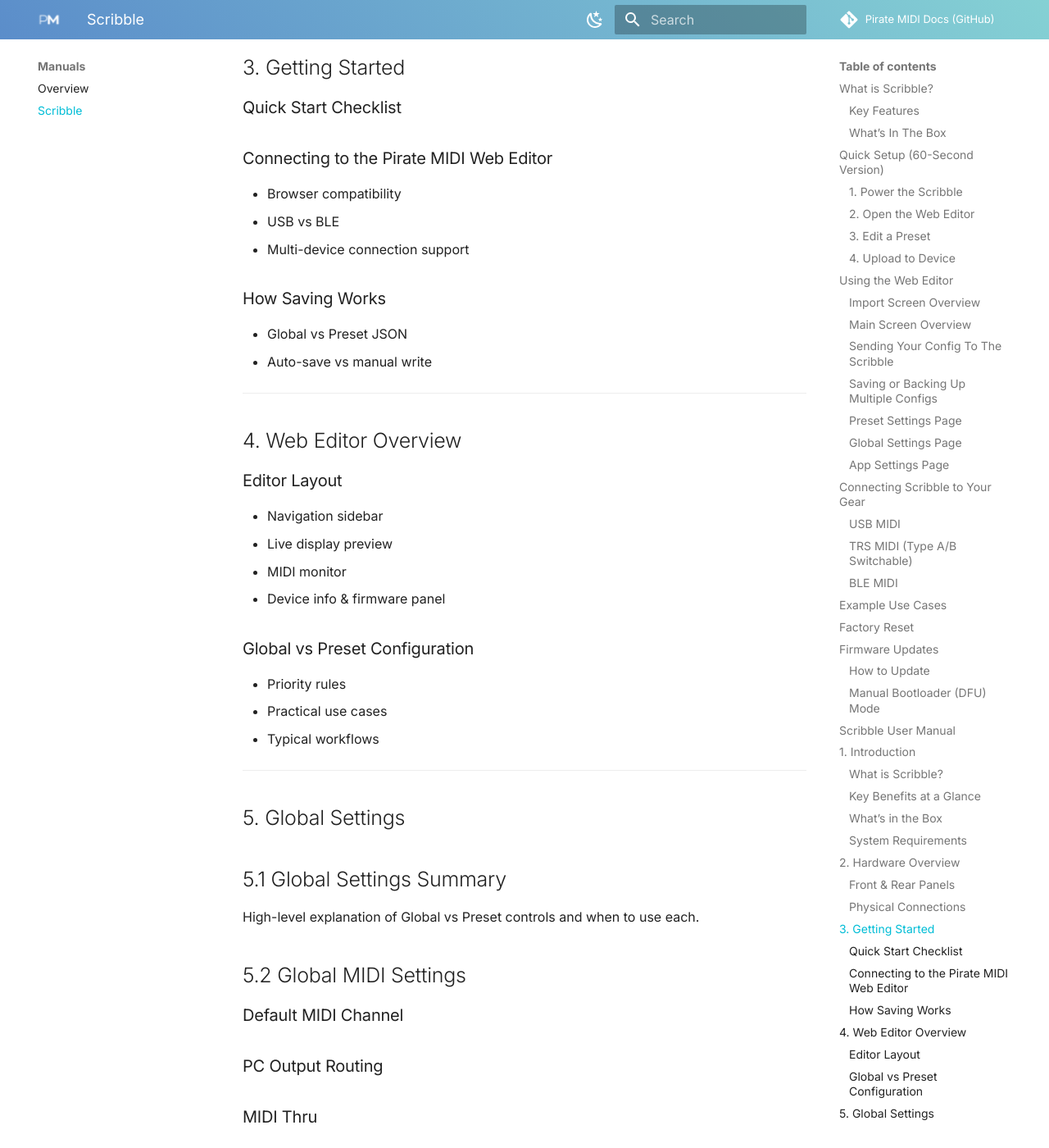
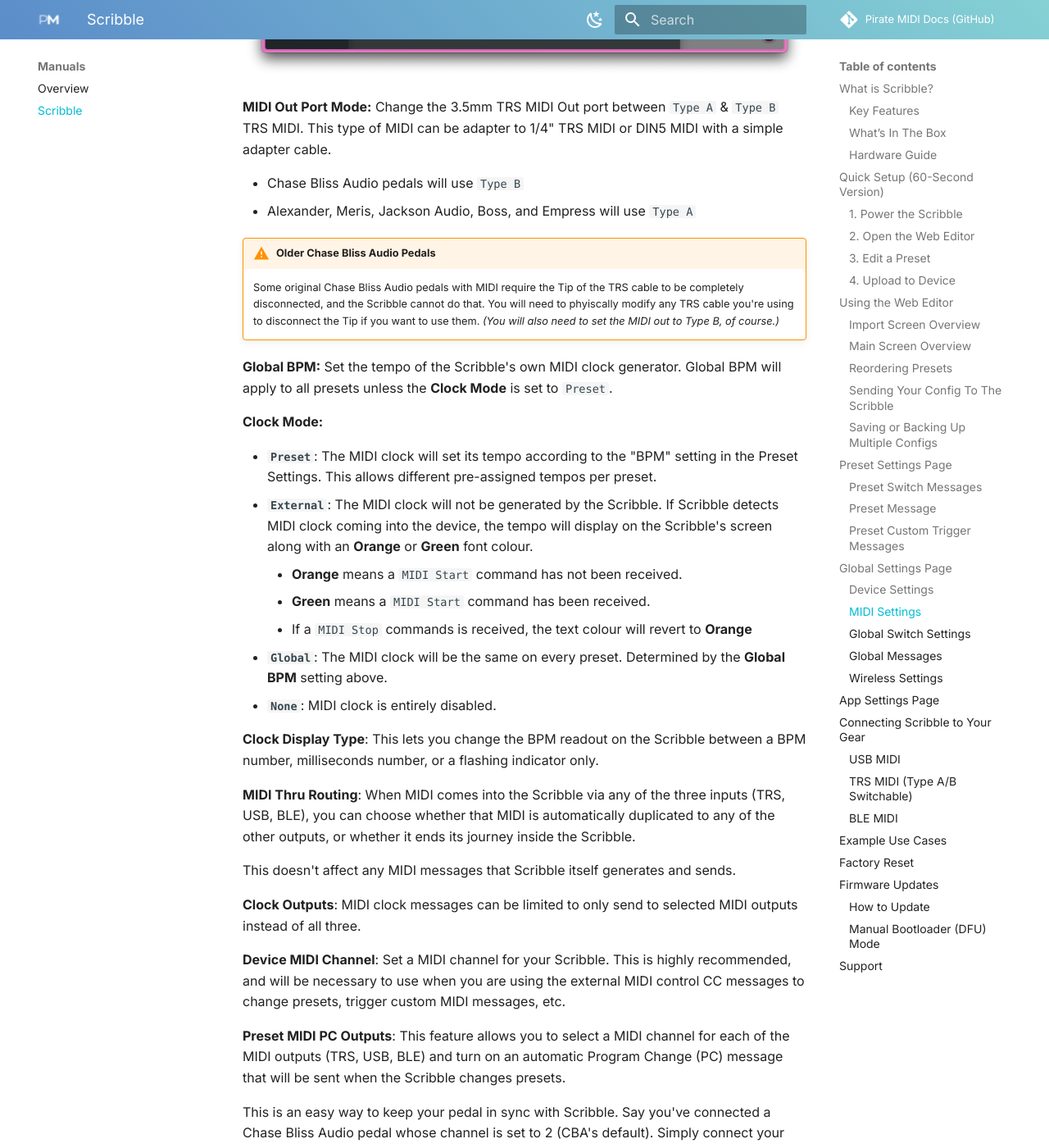
Before and after one commit to Pirate-MIDI/pirate-midi-docs, an MkDocs documentation site: the page built from docs/manuals/scribble/index.md, in a window 1280 px wide and 1400 px high, scrolled down 12049 px. Shown: the whole window at 82% size. Built offline with MkDocs 1.6.1 and Material for MkDocs 9.7.7, drawn with Linux system fonts in a browser that asks for light colours; some web fonts are replaced; comment, search, counter and statistics services are not loaded; some of the changed text lies outside the part shown.

Commit message:
Scribble Manual Release

```diff
--- a/docs/manuals/scribble/index.md
+++ b/docs/manuals/scribble/index.md
@@ -1,8 +1,6 @@
 # Scribble Quickstart Guide
 _A compact, configurable LCD display for showing custom preset names and other text, sending custom MIDI messages, and scrolling presets in your MIDI rig._
 
-!!! info
-    This quickstart is for early reviewers and sample units. A full, detailed documentation site will launch soon.
 
 ![Scribble on a Chase Bliss Audio Lossy](../../assets/ScribbleImages/scribble-header-image.jpg){.imageheight-300}
 
@@ -11,16 +9,28 @@
 ## What is Scribble?
 **Scribble** is a standalone, USB-powered display module which can send and be controlled by MIDI messages.
 
+<div style="position: relative; width: 100%; padding-bottom: 56.25%; height: 0; margin: 2rem 0;">
+  <iframe
+    src="https://www.youtube.com/embed/XvlBdcOCHBI?si=MGOOK0JFtBc-qJ75"
+    title="YouTube video player"
+    frameborder="0"
+    allow="accelerometer; autoplay; clipboard-write; encrypted-media; gyroscope; picture-in-picture; web-share"
+    referrerpolicy="strict-origin-when-cross-origin"
+    allowfullscreen
+    style="position: absolute; top:0; left:0; width:100%; height:100%;"
+  ></iframe>
+</div>
+
 It shows **text labels**, **preset numbers**, **MIDI clock data**, and **connection status** received over MIDI or inherent in the device itself.
 
 - Onboard buttons can be used to send preset change commands, or any other set of custom MIDI messages you wish to send.
 
 - MIDI clock can be received and passed on thru the Scribble, or Scribble can generate its own MIDI clock to send to your MIDI devices.
 
+- Stacks of custom MIDI messages (up to 8 messages per stack) can be triggered by sending default or user-assigned MIDI CC's to the Scribble from an external MIDI device or app.
+
 - All configuration happens in the [**Pirate MIDI Web Editor**](https://edit.piratemidi.com) — nothing is configured directly on the hardware.
 
-!!! example "PRE-LAUNCH USERS"
-    During beta testing, please use the [**development web editor**](https://pm-edit-dev.web.app).
 
 ### Key Features
 - USB MIDI + 3.5mm TRS MIDI Type A/B *(Switchable in editor)*
@@ -37,7 +47,18 @@
 ### What’s In The Box
 - Scribble unit
 - Protective screen overlay
-- 3.5x1.1mm to 5.5x2.1mm DC centre negative right angle adapter cable
+- Adhesive strip
+- 3.5 x 1.1mm to 5.5 x 2.1mm DC centre negative right angle adapter cable
+
+### Hardware Guide
+
+![Scribble Ports 1](../../assets/ScribbleImages/scribble-ports1.jpg)
+
+![Scribble Ports 2](../../assets/ScribbleImages/scribble-ports2.jpg)
+
+![Scribble Switches](../../assets/ScribbleImages/scribble-switches.jpg)
+
+
 
 ---
 
@@ -51,17 +72,17 @@
 Go to:
 [**https://edit.piratemidi.com**](https://edit.piratemidi.com)
 
-!!! warning "Browser Support"
+!!! info "Browser Support"
     Use Chrome or another Chromium browser. Non-Chromium browsers do not support webMIDI or webSerial and will not recognise your device.
 
 Select **Import from Device**, then choose the device with
-`SCRIBBLE` in the name, and click **connect**
+`Scribble` in the name, and click **connect**
 
 ![Scribble Web Editor Import Page](../../assets/ScribbleImages/editor-import-page.png)
 
 ### 3. Edit a Preset
 On the main screen, you can start editing your presets by clicking on the text entries and simply replacing it with your own.
-To change what function the buttons perform, click on one of the buttons' representations on the screen.
+To change what messages the buttons send, click on one of the buttons' representations on the screen. To change the function of the buttons, go to **Global Settings**.
 
 On the main screen you can:
 
@@ -98,7 +119,7 @@
 | **Secondary Text Label** | 16-Character Text Field |
 | **Preset Number** | Shows Scribble's Current Preset |
 | **MIDI Clock** | Shows Incoming or Generated MIDI Clock in BPM, ms, or with Flasher |
-| **Status Indicators** | Shows Incoming MIDI and BLE Status |
+| **Status Indicators** | Shows Incoming MIDI and BLE Status (static in web editor) |
 | **Background Colour** | Configured Globally or Per Preset |
 | **Text Colour** | Configured Globally or Per Preset |
 | **Status Bar Colour** | Light or Dark Mode Selected Globally |
@@ -111,6 +132,13 @@
 
 Below the main visualisation of the Scribble, you'll also see a number of buttons near the bottom of the screen. These buttons are for navigating, copying, and pasting full presets.
 
+### Reordering Presets
+Sometimes presets need to be swapped around. To access the drag-and-drop preset reordering menu, just click on the presets list icon on the far right hand side of the editor's main screen. Image shown below.
+
+![Scribble Editor Preset Reordering](../../assets/ScribbleImages/scribble-editor-preset-order.png)
+
+![Scribble Editor Preset Reordering](../../assets/ScribbleImages/scribble-editor-preset-reorder.png)
+
 ### Sending Your Config To The Scribble
 **Send to Device** is the button to send the modified config to the Scribble. No changes are synced until you press this button and transfer the settings - even if you first imported from the device and left the device connected with USB.
 
@@ -119,8 +147,11 @@
 
 A `.JSON` file will be saved to your computer. These files can be edited without the web editor as well (if you have the inclination!).
 
-### Preset Settings Page
-Here you will find a set of submenus which let you set colours, modes, and MIDI messages that will apply **only to the current preset**
+## Preset Settings Page
+Here you will find a set of submenus which let you set colours, modes, and MIDI messages that will apply **only to the current preset**. To apply the changes to a specific preset, select that preset from the main screen before entering the **Preset Settings** page.
+
+!!! tip
+    The Preset Settings page contains copy and paste buttons in the left side menu. These will copy the settings of the entire preset and you can paste them to other presets.
 
 | Submenu | What's Inside |
 |--------|---------|
@@ -130,7 +161,18 @@
 
 ![Scribble Preset Settings Page](../../assets/ScribbleImages/scribble-editor-preset-settings.png)
 
-### Global Settings Page
+#### Preset Switch Messages
+Each Switch (Left and Right) has two possible actions: `Press` and `Hold`. So with just two buttons you can send 4 different sets of MIDI messages from your Scribble.
+
+These messages are customised per preset. If you want a switch to send the same message regardless of the current preset, use **Global Switch Messages**
+
+#### Preset Message
+Preset Messages are sent when you enter the selected preset on the Scribble. For example, if CC 8, value 12 is in this messages stack on Preset 12, then every time the Scribble is changed from a different preset to Preset 12 (whether internall or externally), CC 8, value 12 will be sent automatically.
+
+#### Preset Custom Trigger Messages
+Preset Custom Trigger Messages are only activated when the default or user-assigned MIDI CC message is received by the Scribble. The default CC for Preset Custom Trigger Messages is `16`.
+
+## Global Settings Page
 Here you will find a set of submenus which let you configure MIDI channel, MIDI outputs, MIDI Thru routing, custom global messages, and more. MIDI Messages added to a *global* message stack will not be restricted to a single preset, but available at all times in all presets.
 
 | Submenu | What's Inside |
@@ -141,10 +183,99 @@
 | **Global Messages** | Global Custom Trigger MIDI Messages |
 | **Wireless Settings** | Wireless Mode, BLE Mode |
 
+
+### Device Settings
+This page lets you change some fundamental global settings of the device.
+
 ![Scribble Global Settings Page](../../assets/ScribbleImages/scribble-editor-global-settings.png)
 
-### App Settings Page
+- **Device Name:** Used to show USB name on computers. Helps to distinguish between devices when you have multiple Scribbles.
+- **Main Colour:** Global background colour (used unless overridden per preset)
+- **Text Colour:** Global text colour (used unless overridden per preset)
+- **Light/Dark Mode:** Changes the status bar colour between **Black** or **White**. This is a global-only setting.
+- **Display Brightness:** Adjust the screen's brightness to adapt to different environments.
+
+
+### MIDI Settings
+
+![Scribble Global Settings Page](../../assets/ScribbleImages/scribble-editor-global-midi-settings.png)
+
+**MIDI Out Port Mode:**
+Change the 3.5mm TRS MIDI Out port between `Type A` & `Type B` TRS MIDI. This type of MIDI can be adapter to 1/4" TRS MIDI or DIN5 MIDI with a simple adapter cable.
+
+- Chase Bliss Audio pedals will use `Type B`
+- Alexander, Meris, Jackson Audio, Boss, and Empress will use `Type A`
+
+!!! warning "Older Chase Bliss Audio Pedals"
+    Some original Chase Bliss Audio pedals with MIDI require the Tip of the TRS cable to be completely disconnected, and the Scribble cannot do that. You will need to phyiscally modify any TRS cable you're using to disconnect the Tip if you want to use them.
+    *(You will also need to set the MIDI out to Type B, of course.)*
+
+**Global BPM:** Set the tempo of the Scribble's own MIDI clock generator. Global BPM will apply to all presets unless the **Clock Mode** is set to `Preset`.
+
+**Clock Mode:**
+
+- **`Preset`**: The MIDI clock will set its tempo according to the "BPM" setting in the Preset Settings. This allows different pre-assigned tempos per preset.
+- **`External`**: The MIDI clock will not be generated by the Scribble. If Scribble detects MIDI clock coming into the device, the tempo will display on the Scribble's screen along with an **Orange** or **Green** font colour.
+    - **Orange** means a `MIDI Start` command has not been received.
+    - **Green** means a `MIDI Start` command has been received.
+    - If a `MIDI Stop` commands is received, the text colour will revert to **Orange**
+- **`Global`**: The MIDI clock will be the same on every preset. Determined by the **Global BPM** setting above.
+- **`None`**: MIDI clock is entirely disabled.
+
+**Clock Display Type**: This lets you change the BPM readout on the Scribble between a BPM number, milliseconds number, or a flashing indicator only.
+
+**MIDI Thru Routing**: When MIDI comes into the Scribble via any of the three inputs (TRS, USB, BLE), you can choose whether that MIDI is automatically duplicated to any of the other outputs, or whether it ends its journey inside the Scribble.
+
+This doesn't affect any MIDI messages that Scribble itself generates and sends.
+
+**Clock Outputs**: MIDI clock messages can be limited to only send to selected MIDI outputs instead of all three.
+
+**Device MIDI Channel**: Set a MIDI channel for your Scribble. This is highly recommended, and will be necessary to use when you are using the external MIDI control CC messages to change presets, trigger custom MIDI messages, etc.
+
+**Preset MIDI PC Outputs**: This feature allows you to select a MIDI channel for each of the MIDI outputs (TRS, USB, BLE) and turn on an automatic Program Change (PC) message that will be sent when the Scribble changes presets.
+
+This is an easy way to keep your pedal in sync with Scribble. Say you've connected a Chase Bliss Audio pedal whose channel is set to 2 (CBA's default). Simply connect your Scribble to your pedal, turn on the TRS **PC Output** to channel 2, and when you use the onboard buttons to change presets on the Scribble, the Chase Bliss Audio pedal will follow along.
+
+**CC Values**: These fields contain the factory default MIDI CCs for externally controlling the Scribble. However, if you prefer, you can set custom CC numbers instead.
+
+### Global Switch Settings
+
+![Scribble Global Switch Settings](../../assets/ScribbleImages/scribble-editor-global-switch-settings.png)
+
+**Switch Modes**: These modes change how each of the buttons work. You can limit Scribble preset changes only to certain switch actions, or remove them entirely.
+
+- `Press Preset Down`
+- `Press Preset Up`
+- `Hold Preset Down`
+- `Hold Preset Up`
+- `MIDI Only` Send only your custom MIDI messages
+
+**Press/Hold Messages**: Just like preset-level switch messages, you can add custom MIDI messages that are sent on a `Press` or a `Hold` action. These will activate on every single preset, and they will be sent **in addition** to the preset-level switch messages.
+
+### Global Messages
+
+![Scribble Global Messages](../../assets/ScribbleImages/scribble-editor-global-messages.png)
+
+**Global Custom Trigger Messages**: Just like preset-level custom trigger messages, these messages will only be sent when the default or user-assigned CC number is sent to the Scribble from an external MIDI source. The difference is that these MIDI messages will trigger the same regardless of which preset the Scribble is currently on.
+
+The default CC for the Global Custom Trigger Messages is `17`.
+
+### Wireless Settings
+
+![Scribble Wireless Settings](../../assets/ScribbleImages/scribble-editor-wireless-settings.png)
+
+**Wireless Type**: Use this to turn off the BLE system entirely if you prefer.
+
+**BLE Mode**: `Server` mode is the default, and `Client` is currently experimental and may not work properly. A future firmware update will expand this function.
+
+`Server` mode is the standard mode for devices, as opposed to computers, phones, etc.
+
+!!! tip
+    If you're using a CME WIDI device, set it to `Central` mode to connect to a Scribble. `Peripheral` mode on CME's products is the same as `Server`.
+
+## App Settings Page
 Here you will find web-editor specific tools. Currently this includes MIDI Channel Aliases.
+
 Add the names of your devices to their respective MIDI channel section, and the name of that device will show across the entire web editor anywhere you need to choose a MIDI channel. Then, instead of a list of MIDI channel numbers, you'll see a list of your devices. This makes it a lot easier to quickly choose which device you're sending a MIDI messages to!
 
 ![Scribble App Settings Page](../../assets/ScribbleImages/scribble-editor-app-settings.png)
@@ -173,46 +304,70 @@
 - Jackson Audio (Type A)
 - And standard TRS MIDI pedals
 
-!!! failure "Older Chase Bliss Audio Pedals"
-    Some original Chase Bliss Audio pedals with MIDI require the Tip of the TRS cable to be completely disconnected, and the Scribble cannot do that. You will need to phyiscally modify any TRS cable you're using to disconnect the Tip if you want to use them. You will also need to set the MIDI out to Type B, of course.
+!!! warning "Older Chase Bliss Audio Pedals"
+    Some original Chase Bliss Audio pedals with MIDI require the Tip of the TRS cable to be completely disconnected, and the Scribble cannot do that. You will need to phyiscally modify any TRS cable you're using to disconnect the Tip if you want to use them.
+    *(You will also need to set the MIDI out to Type B, of course.)*
 
 ### BLE MIDI
-Bluetooth Low Energy (BLE) MIDI can be used with WIDI by CME, M-Vave Chocolate, and other BLE MIDI devices to wirelessly send MIDI to your Scribble to control it. Tablets, phones, and computers can also connect and send MIDI. Apps like TouchOSC, DAWs, OnSong, and other sheet music apps can often send MIDI over BLE.
+Bluetooth Low Energy (BLE) MIDI can be used with WIDI by CME, M-Vave Chocolate, and other BLE MIDI devices to wirelessly send MIDI to your Scribble to control it.
+Tablets, phones, and computers can also connect and send MIDI. Apps like TouchOSC, DAWs, OnSong, and other sheet music apps can often send MIDI over BLE.
 
 ---
 
 ## Example Use Cases
 
 <div class="grid cards" markdown>
+
 -   **MIDI Foot Controller + Scribble**
-    Send PC messages from your controller to your Scribble, and have Scribble send the MIDI thru to your pedals - now both are in sync for each preset change - Audio and text.
+    Send PC messages from your controller to your Scribble, and have Scribble send the MIDI thru to your pedals - now both are in sync for each preset change. Audio and visual!
 
 -   **CLiCK v2**
     Visualise relay states or amp channel status when the CLiCK v2 is underneath your pedalboard.
 
--   **Simple USB Setup**
+-   **ML10X**
+    Visualise your presets for your reorderable loop      switcher. Use custom colours and preset text to remind you the key features of each signal chain you've set up.
+
+-   **USB/DAW Setup**
     Connect straight to a laptop to display section names as your Ableton Live set progresses.
+
+-   **UAFX**
+    Use a USB MIDI Host box and connect your Scribble to your UAFX pedals through it. Using UA's new 2.0 firmware, you now have full MIDI control of your pedals!
+
 </div>
 
 ---
 
 ## Factory Reset
-If you need to do a factory reset, press and hold switch 1 (left switch) on the Scribble as you plug power into the device. Continue holding for about 8 seconds until you see the reset process start.
+If you need to do a factory reset, press and hold switch 1 (left switch) on the Scribble as you plug power into the device. Continue holding for about 2 seconds until you see the reset process start. Now remove your finger from the switch.
 
 ---
 
 ## Firmware Updates
 Scribble uses the same updater as BridgeOS devices.
 
+<div style="position: relative; width: 100%; padding-bottom: 56.25%; height: 0; margin: 2rem 0;">
+  <iframe
+    src="https://www.youtube.com/embed/MAyUn5Q1zNc?si=yey1IDShpoi3zH4X"
+    title="YouTube video player"
+    frameborder="0"
+    allow="accelerometer; autoplay; clipboard-write; encrypted-media; gyroscope; picture-in-picture; web-share"
+    referrerpolicy="strict-origin-when-cross-origin"
+    allowfullscreen
+    style="position: absolute; top:0; left:0; width:100%; height:100%;"
+  ></iframe>
+</div>
+
 ### How to Update
 1. Backup your config to your computer using the [**Web Editor**](https://edit.piratemidi.com)
 2. Visit [**https://update.piratemidi.com**](https://update.piratemidi.com)
 3. Connect Scribble via USB-C
-4. Click **Connect Device**
-5. Select **Scribble** in the list
-6. Press **Update Firmware**
-7. Wait for the progress bar to finish
-8. The device auto-reboots
+4. Click **Connect**
+5. Select **Scribble** in the permissions box that appears
+6. Press **Connect**
+7. Press **Install**
+8. Wait for the progress bar to finish
+9. The device auto-reboots
+10. Unplug and re-plug the device
 
 ### Manual Bootloader (DFU) Mode
 To enter DFU Mode, press and hold switch 2 (right switch) as you plug USB into the device (no 9V DC). Your Scribble should now show as a different USB name on your computer.
@@ -220,242 +375,5 @@
 !!! note
     This is only required in certain manual update procedures - not the normal update process using update.piratemidi.com
 
-
-## Scribble User Manual
-
-## 1. Introduction
-### What is Scribble?
-Scribble is a mini LCD screen
-### Key Benefits at a Glance
-- Dynamic scribble-strip display
-- USB/TRS/Bluetooth MIDI
-- Onboard switching
-- Custom layouts & colours
-- Standalone or integrated use
-
-### What’s in the Box
-### System Requirements
-
----
-
-## 2. Hardware Overview
-### Front & Rear Panels
-- Display
-- Onboard switches
-- USB Device
-- USB Host
-- TRS MIDI I/O (Type A/B)
-- Power options (USB / 9V DC)
-- Expression input
-
-### Physical Connections
-- Recommended cable types
-- Powering Scribble
-- Connecting to pedals, hubs, computers, mobile devices
-
----
-
-## 3. Getting Started
-### Quick Start Checklist
-### Connecting to the Pirate MIDI Web Editor
-- Browser compatibility
-- USB vs BLE
-- Multi-device connection support
-
-### How Saving Works
-- Global vs Preset JSON
-- Auto-save vs manual write
-
----
-
-## 4. Web Editor Overview
-### Editor Layout
-- Navigation sidebar
-- Live display preview
-- MIDI monitor
-- Device info & firmware panel
-
-### Global vs Preset Configuration
-- Priority rules
-- Practical use cases
-- Typical workflows
-
----
-
-## 5. Global Settings
-
-## 5.1 Global Settings Summary
-High-level explanation of Global vs Preset controls and when to use each.
-
-## 5.2 Global MIDI Settings
-### Default MIDI Channel
-### PC Output Routing
-### MIDI Thru
-### MIDI Clock Settings
-### Channel Aliases
-
-## 5.3 Display & Layout
-### Default Layout
-### Brightness
-### Colour Themes
-### Font Size
-### Icon Packs
-
-## 5.4 Global Switch Settings
-### Switch Actions
-- Tap / Hold / Double-tap
-### Default Behaviours
-### Override Rules
-
-## 5.5 Global Messages
-### Static Messages
-### Multi-Message Sequences
-### Conditional Behaviours
-
-## 5.6 Wireless Settings
-### BLE Mode
-### USB Host Power Options
-
----
-
-## 6. Preset Settings
-
-## 6.1 Preset Settings Overview
-### What Presets Are
-### Override vs Inherit Rules
-### Use Cases
-
-## 6.2 Per-Preset Display
-### Layout Selection
-### Per-Preset Colours & Text
-### Dynamic Display Fields
-
-## 6.3 Per-Preset Switch Settings
-### Assigning Switch Functions
-### Triggering Messages
-### Bank/Preset Actions
-
-## 6.4 Per-Preset MIDI Settings
-### Custom MIDI Channel Overrides
-### Custom CC Control
-- Toggle
-- Momentary
-- Ramps
-- Sequences
-
-### Custom Trigger Messages
-- PC
-- CC
-- NRPN
-- Sysex
-
-## 6.5 Per-Preset MIDI Clock
-### Per-Preset BPM
-### Clock Start/Stop
-### Tap Tempo
-### Sync Options
-
----
-
-## 7. MIDI Clock System
-
-## 7.1 Overview of MIDI Clock
-### Receive
-### Generate
-### Pass-through
-### Per-preset BPM
-
-## 7.2 Receiving MIDI Clock
-### Behaviour
-### Display Indicators
-### Troubleshooting
-
-## 7.3 Generating MIDI Clock
-### Global Clock Generation
-### Syncing Multiple Pedals
-### Splitting Clock Signals
-
----
-
-## 8. Wireless & Bluetooth
-
-## 8.1 BLE Control
-### BLE MIDI Basics
-### Connecting to Smartphones/Tablets
-### Latency Considerations
-### Power Notes
-
-## 8.2 Wireless Settings Recap
-### Enable/Disable BLE
-### USB Host Routing
-
----
-
-## 9. Advanced Features
-
-## 9.1 Channel Aliases
-### Naming Devices
-### Shortcut Workflow
-### Project Organisation
-
-## 9.2 Custom CC Control Deep Dive
-### LFO-Style Ramps
-### CC Cycling
-### Momentary vs Toggle Logic
-
-## 9.3 Custom Trigger Messages
-### Multi-Message Stacks
-### Switch-Triggered vs Preset-Triggered
-### Using Sysex with Advanced Pedals
-
----
-
-## 10. Pedal Examples
-
-## 10.1 Strymon Example
-### Layout
-### PC/CC Mapping
-### Reactive Display
-
-## 10.2 Line 6 HX Example
-### Snapshot Switching
-### Per-Preset Visuals
-
-## 10.3 MIDI-Enabled Analog Pedals
-### Tap Tempo
-### CC-Based Expression Emulation
-
----
-
-## 11. Troubleshooting & FAQ
-### Connection Issues
-### Display Not Updating
-### Web Editor Not Detecting the Device
-### TRS MIDI Type A/B Issues
-### Expression Pedal Conflicts
-### BLE Pairing
-### Power/Voltage Problems
-
----
-
-## 12. Firmware Updates
-### Using the Pirate MIDI Web Updater
-### Preserved Data
-### Factory Reset
-
----
-
-## 13. Technical Specifications
-### Power Requirements
-### MIDI Implementation Summary
-### Display Specs
-### Latency Notes
-### Physical Dimensions
-
----
-
-## 14. Support
-### Contact Information
-### Warranty
-### Replacement Parts
-### Getting Your Scribble
+## Support
+For contact details, warranty, and more please go to our [Support Page](../support/index.md).
```
Also changed, not shown: docs/assets/ScribbleImages/scribble-editor-global-messages.png (added), docs/assets/ScribbleImages/scribble-editor-global-midi-settings.png (added), docs/assets/ScribbleImages/scribble-editor-preset-order.png (added), docs/assets/ScribbleImages/scribble-editor-preset-reorder.png (added), docs/assets/ScribbleImages/scribble-editor-wireless-settings.png (added), docs/assets/ScribbleImages/scribble-ports1.jpg (added), docs/assets/ScribbleImages/scribble-ports2.jpg (added), docs/assets/ScribbleImages/scribble-switches.jpg (added).
